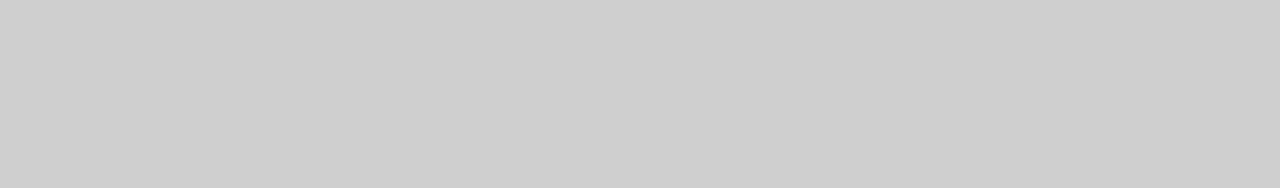
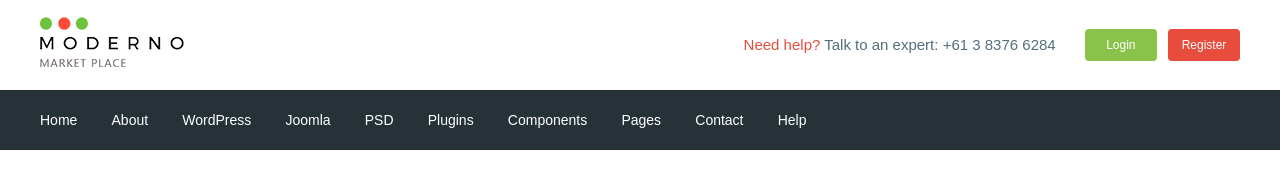
Before and after one commit to RomaUshakov/Moderno, a website: page app/index.html in a window 1280 px wide. Drawn offline with nearby package versions, Linux system fonts and the light colour scheme; files that its build step writes are made by us from their sources.

Commit message:
added heder

```diff
--- a/app/index.html
+++ b/app/index.html
@@ -1,16 +1,106 @@
 <!DOCTYPE html>
 <html lang="en">
+
 <head>
     <meta charset="UTF-8">
     <meta name="viewport" content="width=device-width, initial-scale=1.0">
     <title>Document</title>
+    <link href="https://fonts.googleapis.com/css2?family=Roboto:wght@500;700&display=swap" rel="stylesheet">
     <link rel="stylesheet" href="css/libs.min.css">
     <link rel="stylesheet" href="css/style.min.css">
 </head>
+
 <body>
+    <header class="header">
+
+        <div class="header__top">
+            <div class="container">
+                <div class="header__top-inner">
+                    <div class="header__logo">
+                        <a href="" src="#">
+                            <img src="images/logo.png" alt="">
+                        </a>
+                    </div>
+                    <div class="header__text">
+                        <a href="#">
+                            <span>Need help?</span>
+                        </a>
+                        Talk to an expert:
+                        <a class="header__phone" href="tel:61383766284">+61 3 8376 6284</a>
+                    </div>
+                    <div class="header__box">
+                        <a href="#" class="basket"></a>
+                        <a class="header__btn header__btn-login" href="#">Login</a>
+                        <a class="header__btn header__btn-register" href="#">Register</a>
+                    </div>
+                </div>
+            </div>
+        </div>
+
+        <div class="header__menu">
+            <div class="container">
+                <nav class="menu">
+                    <ul class="menu__list">
+                        <li>
+                            <a href="#">
+                                Home
+                            </a>
+                        </li>
+                        <li>
+                            <a href="#">
+                                About
+                            </a>
+                        </li>
+                        <li>
+                            <a href="#">
+                                WordPress
+                            </a>
+                        </li>
+                        <li>
+                            <a href="#">
+                                Joomla
+                            </a>
+                        </li>
+                        <li>
+                            <a href="#">
+                                PSD
+                            </a>
+                        </li>
+                        <li>
+                            <a href="#">
+                                Plugins
+                            </a>
+                        </li>
+                        <li>
+                            <a href="#">
+                                Components
+                            </a>
+                        </li>
+                        <li>
+                            <a href="#">
+                                Pages
+                            </a>
+                        </li>
+                        <li>
+                            <a href="#">
+                                Contact
+                            </a>
+                        </li>
+                        <li>
+                            <a href="#">
+                                Help
+                            </a>
+                        </li>
+                    </ul>
+                </nav>
+            </div>
+        </div>
+
+    </header>
 
     <script src="js/jquery.min.js"></script>
     <script src="js/libs.min.js"></script>
     <script src="js/main.min.js"></script>
 </body>
+
 </html>
--- /dev/null
+++ b/app/scss/_fonts.scss
@@ -0,0 +1,6 @@
+@font-face {
+    font-family: 'Roboto-Regular', sans-serif;
+    src: url('../fonts/Roboto-Regular.woff2') format('woff2'), url('../fonts/Roboto-Regular.woff') format('woff');
+    font-weight: 400;
+    font-display: swap;
+}
--- /dev/null
+++ b/app/scss/_global.scss
@@ -0,0 +1,35 @@
+html {
+    box-sizing: border-box;
+}
+
+*,
+*::before,
+*::after {
+    box-sizing: inherit;
+}
+
+a {
+    text-decoration: none;
+    display: inline-block;
+    color: $text;
+}
+
+ul,
+li {
+    margin: 0;
+    padding: 0;
+    list-style: none;
+}
+
+body {
+    font-family: 'Roboto-Regular', sans-serif;
+    font-weight: 400;
+    font-size: 15px;
+    line-height: 24px;
+    color: $text;
+}
+
+.container {
+    max-width: 1200px;
+    margin: 0 auto;
+}
--- /dev/null
+++ b/app/scss/_vars.scss
@@ -0,0 +1,4 @@
+$text: #546e7a;
+$red: #e74c3c;
+$green: #8bc34a;
+$bg: #263238;
--- a/app/scss/style.scss
+++ b/app/scss/style.scss
@@ -1,12 +1,68 @@
-html{
+@import 'vars';
+@import 'global';
+@import 'fonts';
+html {
     box-sizing: border-box;
 }
+
 *,
 *::before,
-*::after{
-box-sizing: inherit;
+*::after {
+    box-sizing: inherit;
 }
-body{
-    background-color: #cfcfcf;
-    transition: all .3s;
+
+.header__top-inner {
+    display: flex;
+    justify-content: space-between;
+    height: 90px;
+    align-items: center;
 }
+
+.header__text {
+    margin-left: auto;
+    margin-right: 25px;
+    span {
+        color: $red;
+    }
+}
+
+.header__btn {
+    padding: 4px;
+    width: 72px;
+    border-radius: 4px;
+    text-align: center;
+    color: #fff;
+    font-size: 12px;
+}
+
+.header__btn-login {
+    background-color: $green;
+}
+
+.header__btn-register {
+    background-color: $red;
+    margin-left: 7px;
+}
+
+.header__menu {
+    background-color: $bg;
+}
+
+.menu {
+    height: 60px;
+    display: flex;
+    align-items: center;
+}
+
+.menu__list {
+    li {
+        display: inline-block;
+        &+li {
+            margin-left: 30px;
+        }
+        a {
+            color: #fff;
+            font-size: 14px;
+        }
+    }
+}
--- a/gulpfile.js
+++ b/gulpfile.js
@@ -8,7 +8,7 @@ let gulp = require('gulp'),
     cssmin = require('gulp-cssmin');
 
 gulp.task('sass', function() {
-    return gulp.src('app/scss/style.scss')
+    return gulp.src('app/scss/**/*.scss')
         .pipe(sass({ outputStyle: 'compressed' }))
         .pipe(rename({ suffix: '.min' }))
         .pipe(autoprefixer({
@@ -58,7 +58,7 @@ gulp.task('browser-sync', function() {
 });
 
 gulp.task('watch', function() {
-    gulp.watch('app/scss/style.scss', gulp.parallel('sass'))
+    gulp.watch('app/scss/**/*.scss', gulp.parallel('sass'))
     gulp.watch('app/*.html', gulp.parallel('html'))
     gulp.watch('app/js/*.js', gulp.parallel('js'))
 });
```
Also changed, not shown: app/fonts/Roboto-Regular.woff (added), app/fonts/Roboto-Regular.woff2 (added), app/images/logo.png (added).
